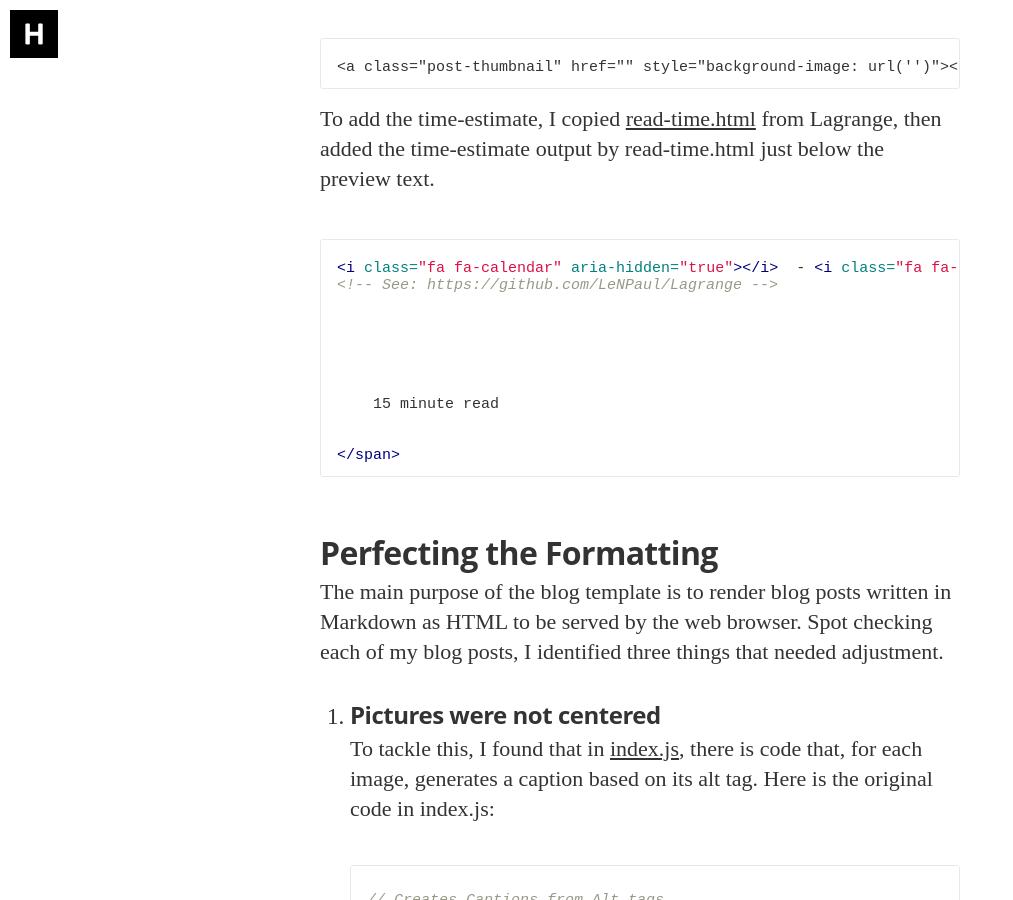
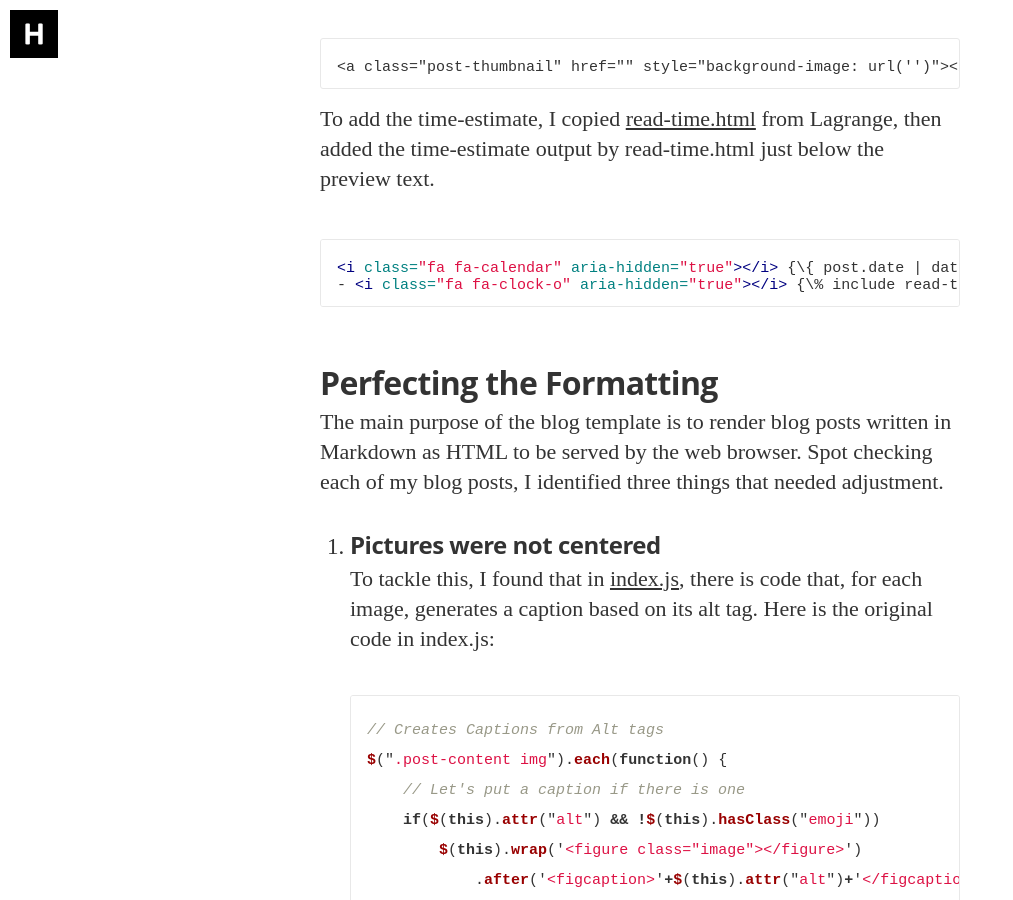
Before and after one commit to harrisonized/harrisonized.github.io, a Jekyll site: the page built from _posts/2020-11-22-blog-update.md, in a window 1280 px wide and 900 px high, scrolled down 3819 px. Shown: the whole window, without its empty margins (0-1013 px from the left). Built offline with Jekyll 4.4.1, drawn with Linux system fonts in a browser that asks for light colours; nearby versions of some CDN libraries; some web fonts are replaced.

Commit message:
add escape characters to prevent rendernig html in code block

````diff
--- a/_posts/2020-11-22-blog-update.md
+++ b/_posts/2020-11-22-blog-update.md
@@ -72,7 +72,8 @@
 To add the time-estimate, I copied [read-time.html](/_includes/read-time.html) from Lagrange, then added the time-estimate output by read-time.html just below the preview text.
 
 ```html
-<i class="fa fa-calendar" aria-hidden="true"></i> {{ post.date | date_to_string }} - <i class="fa fa-clock-o" aria-hidden="true"></i> {% include read-time.html %}</span>
+<i class="fa fa-calendar" aria-hidden="true"></i> {\{ post.date | date_to_string \}}
+- <i class="fa fa-clock-o" aria-hidden="true"></i> {\% include read-time.html \%} </span>
 ```
 
 
````
